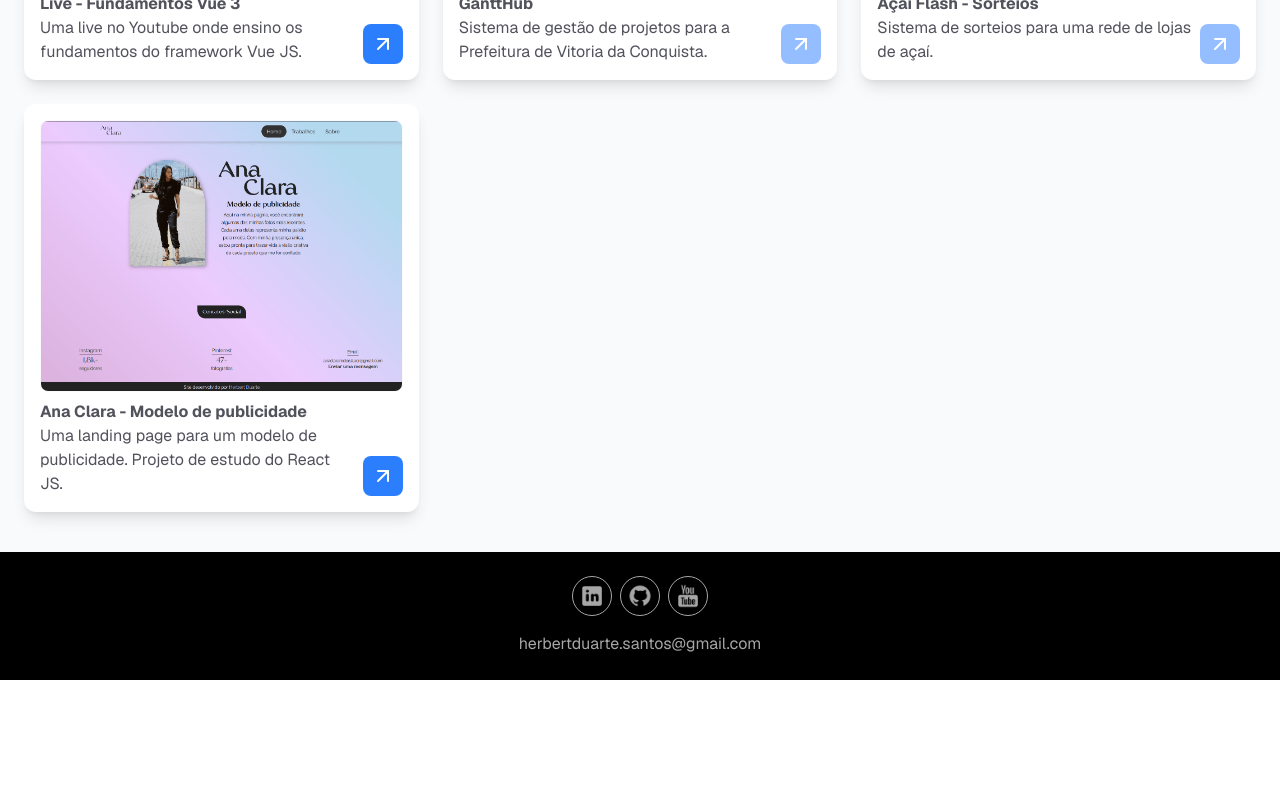
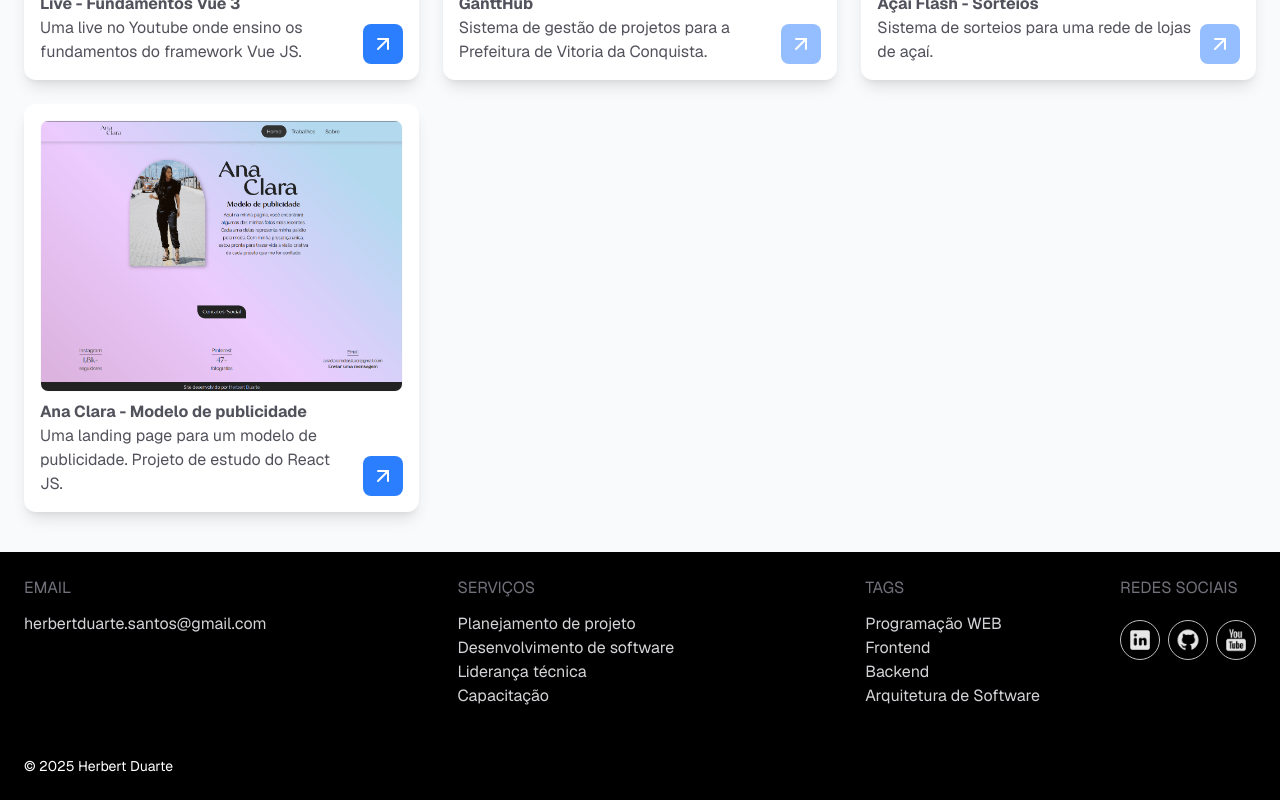
Before and after one commit to HerbertDuarte/herbert-duarte-portifolio-2.0, a Vue app: page / in a window 1280 px wide. Shown: the part 1630-2430 px from the top of the page. Before the commit the page ends 2310 px from the top, so only its background shows below. Built offline with nearby package versions, Linux system fonts and the light colour scheme; a web font is replaced by a local one.

Commit message:
feat: new footer

```diff
--- a/src/components/SocialCircleButtonComponent.vue
+++ b/src/components/SocialCircleButtonComponent.vue
@@ -9,7 +9,7 @@ defineProps<{ item: SocialButtonProps }>();
   <a
     target="_blank"
     :href="item.linkUrl"
-    class="size-10 rounded-full border p-1.5 opacity-65 hover:opacity-100 transition"
+    class="size-10 rounded-full border p-1.5 hover:opacity-65 opacity-90 transition"
   >
     <img :src="item.imgUrl" />
   </a>
--- a/src/pages/FooterPage.vue
+++ b/src/pages/FooterPage.vue
@@ -22,7 +22,33 @@ const socialButtons: SocialButtonProps[] = [
 </script>
 <template>
   <ContainerComponent theme="dark">
-    <div class="space-y-4">
+    <div
+      class="flex items-start justify-between gap-20 flex-wrap text-zinc-300"
+    >
+      <div class="flex justify-between flex-1 flex-wrap gap-6">
+        <div>
+          <p class="uppercase text-zinc-500 pb-3">Email</p>
+          <p>herbertduarte.santos@gmail.com</p>
+        </div>
+
+        <div>
+          <p class="uppercase text-zinc-500 pb-3">Serviços</p>
+          <p>Planejamento de projeto</p>
+          <p>Desenvolvimento de software</p>
+          <p>Liderança técnica</p>
+          <p>Capacitação</p>
+        </div>
+
+        <div>
+          <p class="uppercase text-zinc-500 pb-3">Tags</p>
+          <p>Programação WEB</p>
+          <p>Frontend</p>
+          <p>Backend</p>
+          <p>Arquitetura de Software</p>
+        </div>
+      </div>
+      <div class="space-y-2">
+        <p class="uppercase text-zinc-500 pb-3">Redes sociais</p>
         <div class="flex justify-center items-center gap-2">
           <SocialCircleButtonComponent
             v-for="(button, index) in socialButtons"
@@ -30,9 +56,9 @@ const socialButtons: SocialButtonProps[] = [
             :key="index"
           />
         </div>
-      <p class="text-center opacity-65 hover:opacity-100 transition">
-        herbertduarte.santos@gmail.com
-      </p>
       </div>
+    </div>
+
+    <div class="text-sm pt-12">&copy; 2025 Herbert Duarte</div>
   </ContainerComponent>
 </template>
```
Lines whose indentation alone changed are shown as unchanged.
